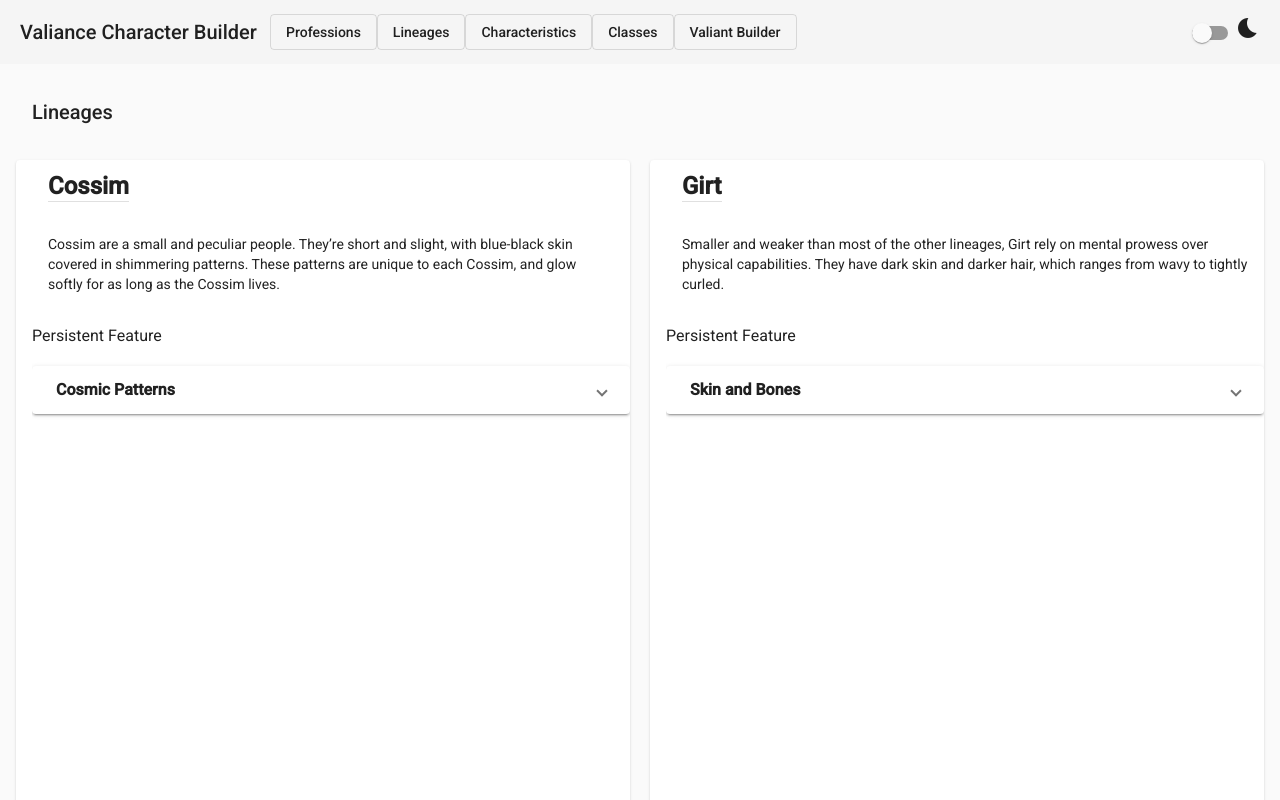
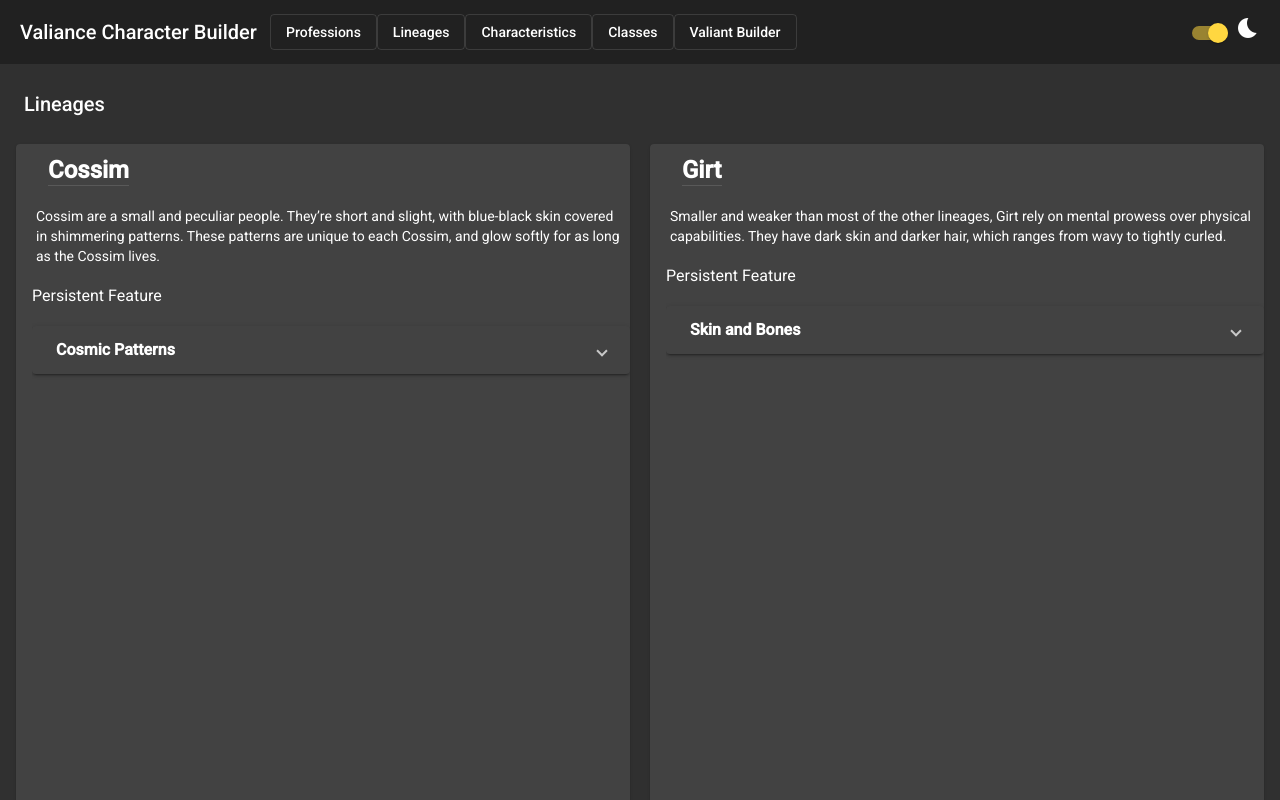
Before and after one commit to GzusO/Valiant-Builder, an Angular app: page /lineages in a window 1280 px wide. Shown: the top 800 px of the page. Built offline with nearby package versions, Linux system fonts and the light colour scheme; what angular-in-memory-web-api would draw is missing.

Commit message:
improved formatting

```diff
--- a/src/app/app.component.ts
+++ b/src/app/app.component.ts
@@ -28,5 +28,6 @@ export class AppComponent implements OnInit {
         this.overlay.getContainerElement().classList.remove(darkClassName);
       }
     });
+    this.toggleControl.setValue(true);
   }
 }
--- a/src/app/lineage-list/lineage-list.component.scss
+++ b/src/app/lineage-list/lineage-list.component.scss
@@ -6,7 +6,7 @@
 
 .card {
     display: grid;
-    grid-template-rows: max-content 700px 1fr;
+    grid-template-rows: max-content 625px 1fr;
 }
 
 .name{
@@ -51,3 +51,10 @@ position: absolute;
 ::ng-deep.mat-tab-body-wrapper{
 flex: 1;
 }
+
+h2, p{
+    padding: 8px 8px 8px 8px;
+}
+p {
+    padding: 4px 4px 4px 4px;
+}
--- a/src/app/profession-list/profession-list.component.scss
+++ b/src/app/profession-list/profession-list.component.scss
@@ -6,7 +6,7 @@
 
 .card {
     display: grid;
-    grid-template-rows: max-content 450px 1fr;
+    grid-template-rows: max-content 325px 1fr;
 }
 
 .name{
@@ -41,3 +41,10 @@
     padding: 3px!important;
     margin: 3px!important;
 }
+
+h2, p{
+    padding: 8px 8px 8px 8px;
+}
+p {
+    padding: 4px 4px 4px 4px;
+}
--- a/src/styles.scss
+++ b/src/styles.scss
@@ -4,6 +4,7 @@
 $angular-primary: mat-palette($mat-deep-purple, 500, 100, 900);
 $angular-accent: mat-palette($mat-amber, A200, A100, A400);
 $angular-warn: mat-palette($mat-red);
+
 $angular-default-theme: mat-light-theme(
   (
     color: (
```
